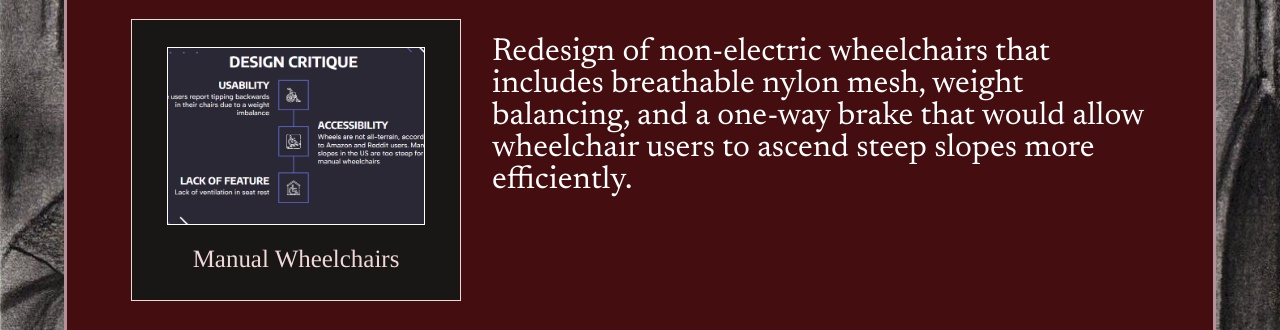
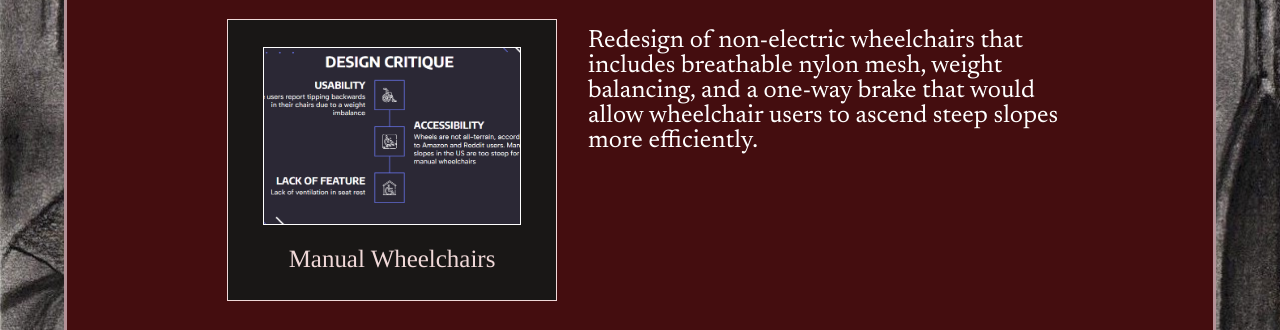
Before and after one commit to SonomaMiller/personal-website, a website: page portfolio.html in a window 1280 px wide. Shown: the part 566-896 px from the top of the page. Drawn offline with Linux system fonts and the light colour scheme; a web font is replaced by a local one.

Commit message:
playing with font sizes and portfolio layout

```diff
--- a/css/portfolio.css
+++ b/css/portfolio.css
@@ -182,11 +182,11 @@ html {
 }
 
 .project-description {
-    width: 42rem;
+    width: 30rem;
     height: 18rem;
     font-family: 'Newsreader', 'Courier', serif;
     color: white;
-    font-size: 2rem;
+    font-size: 1.56rem;
     font-weight: 400;
 }
 
```
